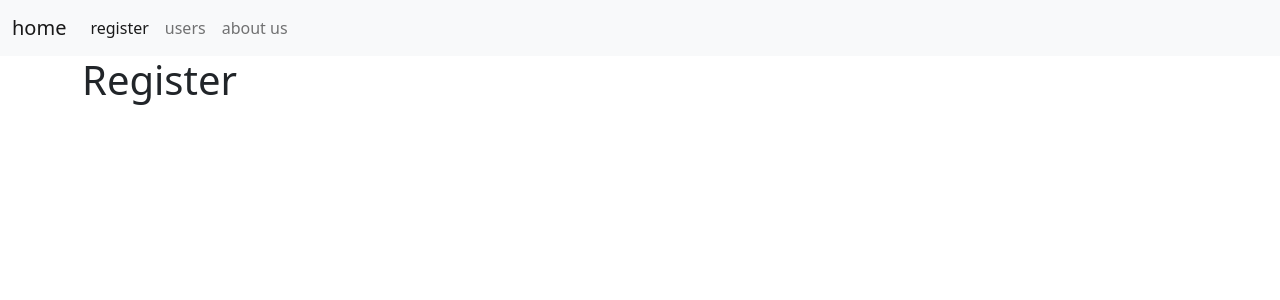
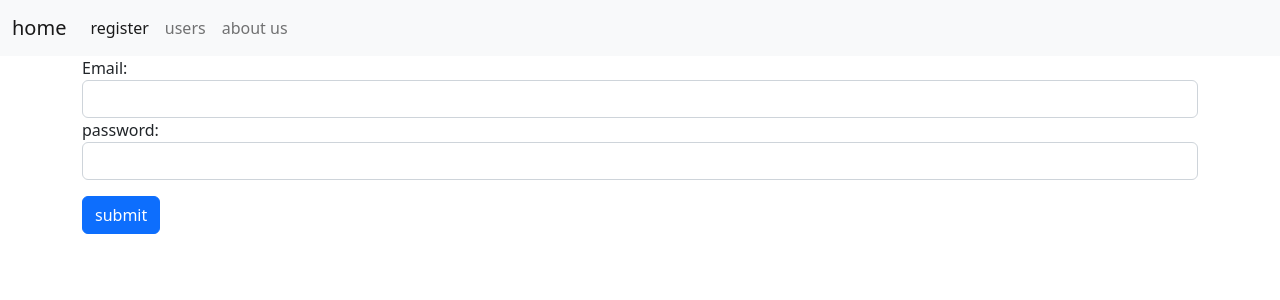
Before and after one commit to frx-2020/secend, a React (Create React App) app: page /register in a window 1280 px wide. Shown: the top 300 px of the page. Built offline with nearby package versions, Linux system fonts and the light colour scheme.

Commit message:
create login panel &added e.preventDefault

```diff
--- a/src/components/register.jsx
+++ b/src/components/register.jsx
@@ -1,9 +1,26 @@
-import React, { Component } from 'react';
+import React, { Component } from "react";
+
 class Register extends Component {
-    state = {  }
-    render() {
-        return (<h1>Register</h1>);
+    handlesubmit =(e)=>{
+        e.preventDefault();
+
+
+console.log('sumbit...!');
     }
+  state = {};
+  render() {
+    return (
+      <form onSubmit={this.handlesubmit}>
+        <div className="mb-3">
+          <label htmlFor="email">Email:</label>
+          <input id="email" className="form-control" type="text" />
+          <label htmlFor="password">password:</label>
+          <input id="password" className="form-control" type="text" />
+          <button className="btn  btn-primary mt-3" type="submit" >submit</button>
+        </div>
+      </form>
+    );
+  }
 }
 
 export default Register;
```
